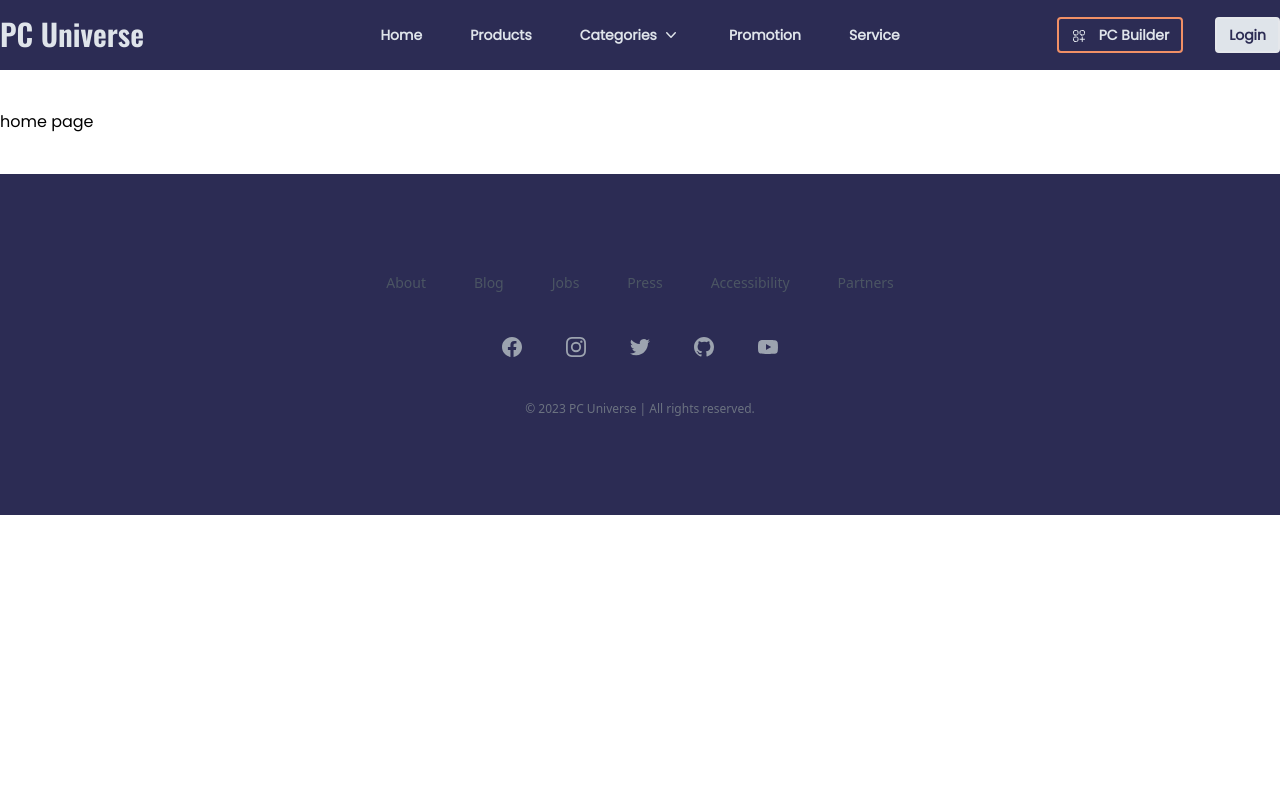
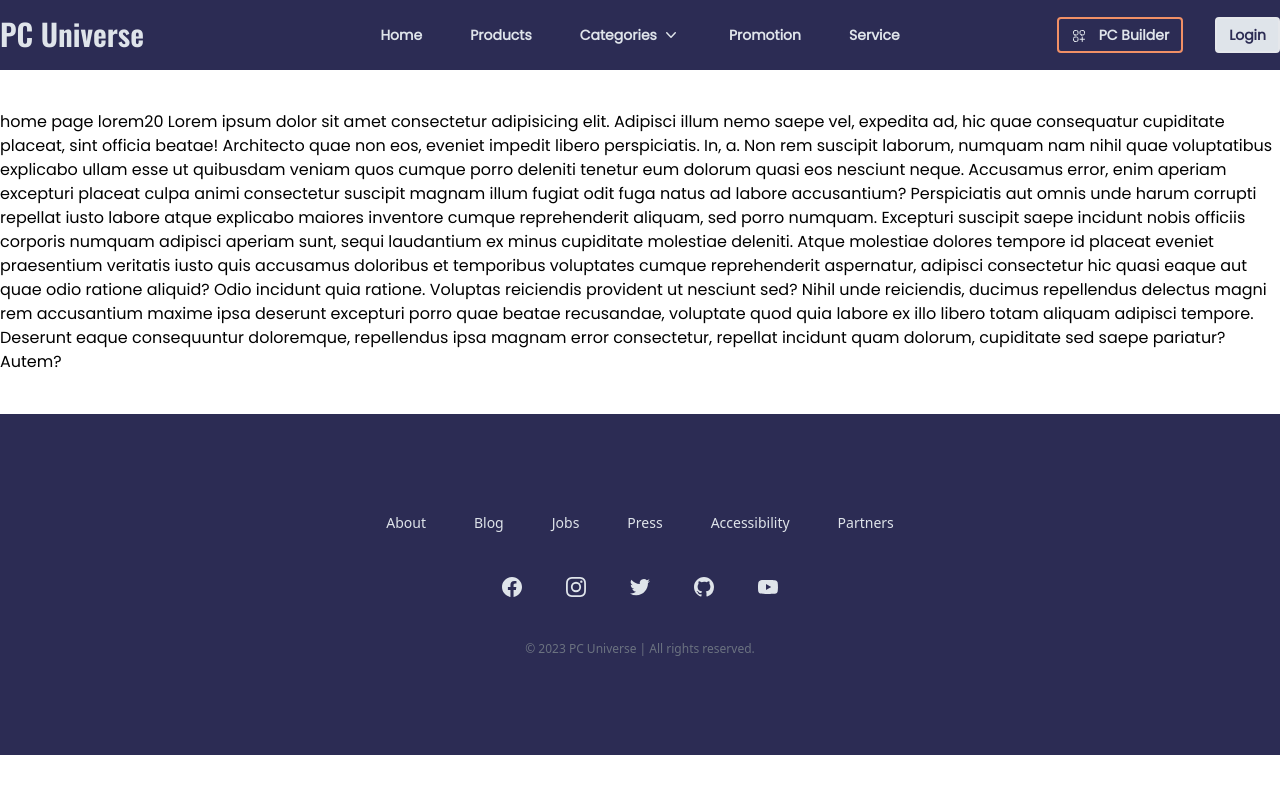
Before and after one commit to md-abdul-ahammed/pc-universe-fe, a Next.js app: page / in a window 1280 px wide. Shown: the top 794 px of the page. Built offline with nearby package versions, Linux system fonts and the light colour scheme.

Commit message:
header footer and layout updated

```diff
--- a/src/components/layout/Footer.tsx
+++ b/src/components/layout/Footer.tsx
@@ -86,7 +86,7 @@ export default function Footer() {
             <div key={item.name} className="pb-6">
               <a
                 href={item.href}
-                className="text-sm leading-6 text-gray-600 hover:text-gray-900"
+                className="text-sm leading-6 text-accent hover:text-secondary"
               >
                 {item.name}
               </a>
@@ -98,7 +98,7 @@ export default function Footer() {
             <a
               key={item.name}
               href={item.href}
-              className="text-gray-400 hover:text-gray-500"
+              className="text-accent hover:text-secondary"
             >
               <span className="sr-only">{item.name}</span>
               <item.icon className="h-6 w-6" aria-hidden="true" />
--- a/src/components/layout/Header.tsx
+++ b/src/components/layout/Header.tsx
@@ -59,7 +59,7 @@ export default function Header() {
   const [mobileMenuOpen, setMobileMenuOpen] = useState(false);
 
   return (
-    <header className={`${poppins.className} bg-primary`}>
+    <header className={`${poppins.className} bg-primary sticky top-0`}>
       <nav
         className="mx-auto flex lg:max-w-7xl items-center justify-between py-4"
         aria-label="Global"
--- a/src/pages/index.tsx
+++ b/src/pages/index.tsx
@@ -3,7 +3,32 @@ import { ReactElement } from "react";
 import DefaultLayout from "@/layouts/default";
 
 const HomePage: NextPageWithLayout = () => {
-  return <main className="w-full lg:max-w-7xl mx-auto my-10">home page</main>;
+  return (
+    <main className="w-full lg:max-w-7xl mx-auto my-10">
+      home page lorem20 Lorem ipsum dolor sit amet consectetur adipisicing elit.
+      Adipisci illum nemo saepe vel, expedita ad, hic quae consequatur
+      cupiditate placeat, sint officia beatae! Architecto quae non eos, eveniet
+      impedit libero perspiciatis. In, a. Non rem suscipit laborum, numquam nam
+      nihil quae voluptatibus explicabo ullam esse ut quibusdam veniam quos
+      cumque porro deleniti tenetur eum dolorum quasi eos nesciunt neque.
+      Accusamus error, enim aperiam excepturi placeat culpa animi consectetur
+      suscipit magnam illum fugiat odit fuga natus ad labore accusantium?
+      Perspiciatis aut omnis unde harum corrupti repellat iusto labore atque
+      explicabo maiores inventore cumque reprehenderit aliquam, sed porro
+      numquam. Excepturi suscipit saepe incidunt nobis officiis corporis numquam
+      adipisci aperiam sunt, sequi laudantium ex minus cupiditate molestiae
+      deleniti. Atque molestiae dolores tempore id placeat eveniet praesentium
+      veritatis iusto quis accusamus doloribus et temporibus voluptates cumque
+      reprehenderit aspernatur, adipisci consectetur hic quasi eaque aut quae
+      odio ratione aliquid? Odio incidunt quia ratione. Voluptas reiciendis
+      provident ut nesciunt sed? Nihil unde reiciendis, ducimus repellendus
+      delectus magni rem accusantium maxime ipsa deserunt excepturi porro quae
+      beatae recusandae, voluptate quod quia labore ex illo libero totam aliquam
+      adipisci tempore. Deserunt eaque consequuntur doloremque, repellendus ipsa
+      magnam error consectetur, repellat incidunt quam dolorum, cupiditate sed
+      saepe pariatur? Autem?
+    </main>
+  );
 };
 
 HomePage.getLayout = function getLayout(page: ReactElement) {
```
